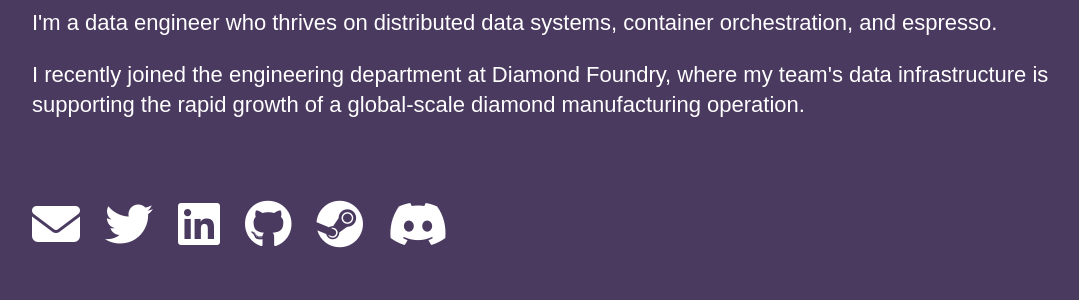
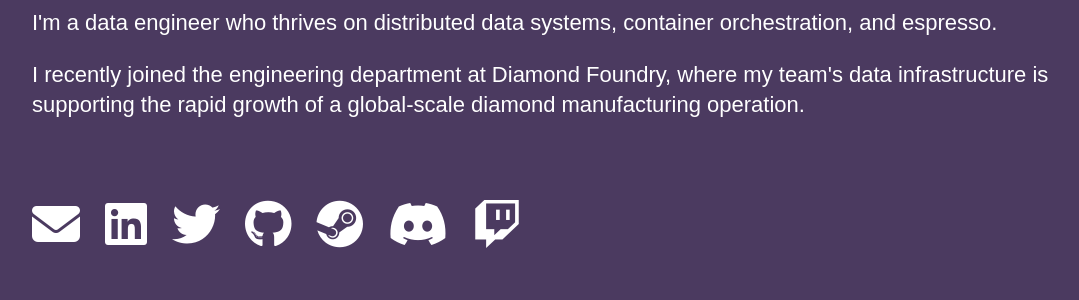
Before and after one commit to kvb0t/kvhome, a Flask app: page / in a window 1280 px wide. Shown: the part 262-562 px from the top of the page, without its empty margins (96-1175 px from the left). Run offline with Flask 2, Linux system fonts and the light colour scheme; some libraries are stand-ins or nearby versions.

Commit message:
Added Twitch link

```diff
--- a/templates/home.html
+++ b/templates/home.html
@@ -38,14 +38,14 @@
           </div>
 
           <div class="social-icon">
-              <a href="https://twitter.com/kv_pair">
-                  <i class="fab fa-twitter fa-3x"></i>
+              <a href="https://www.linkedin.com/in/kevsilver">
+                  <i class="fab fa-linkedin fa-3x"></i>
               </a>
           </div>
 
           <div class="social-icon">
-              <a href="https://www.linkedin.com/in/kevsilver">
-                  <i class="fab fa-linkedin fa-3x"></i>
+              <a href="https://twitter.com/kv_pair">
+                  <i class="fab fa-twitter fa-3x"></i>
               </a>
           </div>
 
@@ -67,6 +67,12 @@
               </a>
           </div>
 
+          <div class="social-icon">
+              <a href="https://www.twitch.tv/kvb0t">
+                  <i class="fab fa-twitch fa-3x"></i>
+              </a>
+          </div>
+
       </div>
 </body>
 </html>
```
